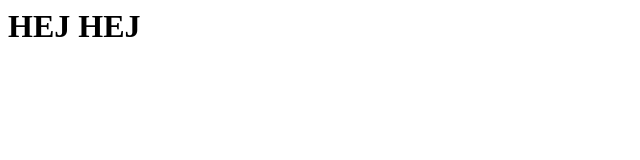
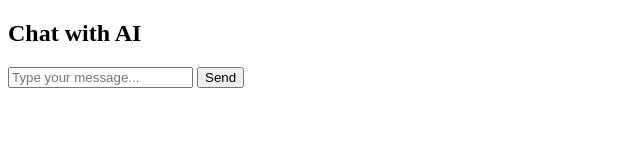
Before and after one commit to Zazixxs/Zazixs.github.io, a plain HTML site: page index.html in a window 1280 px wide. Shown: the whole page, without its empty margins (0-640 px from the left). Drawn offline with Linux system fonts and the light colour scheme.

Commit message:
Update index.html

```diff
--- a/index.html
+++ b/index.html
@@ -1,10 +1,26 @@
-<html lang="en">
-<head>
-    <meta charset="UTF-8">
-    <meta name="viewport" content="width=device-width, initial-scale=1.0">
-    <title>Document</title>
-</head>
+<!DOCTYPE html>
+<html>
 <body>
-    <H1>HEJ HEJ</H1>
+
+<h2>Chat with AI</h2>
+
+<div id="chatbox">
+  <!-- Chat messages will be added here -->
+</div>
+
+<input type="text" id="userInput" placeholder="Type your message...">
+<button onclick="getUserMessage()">Send</button>
+
+<script>
+function getUserMessage() {
+  var input = document.getElementById("userInput").value;
+  // Display user's message
+  document.getElementById("chatbox").innerHTML += "User: " + input + "<br>";
+  // TODO: Send 'input' to your server and get the response from GPT
+  // Display GPT's message
+  // document.getElementById("chatbox").innerHTML += "GPT: " + response + "<br>";
+}
+</script>
+
 </body>
 </html>
```
